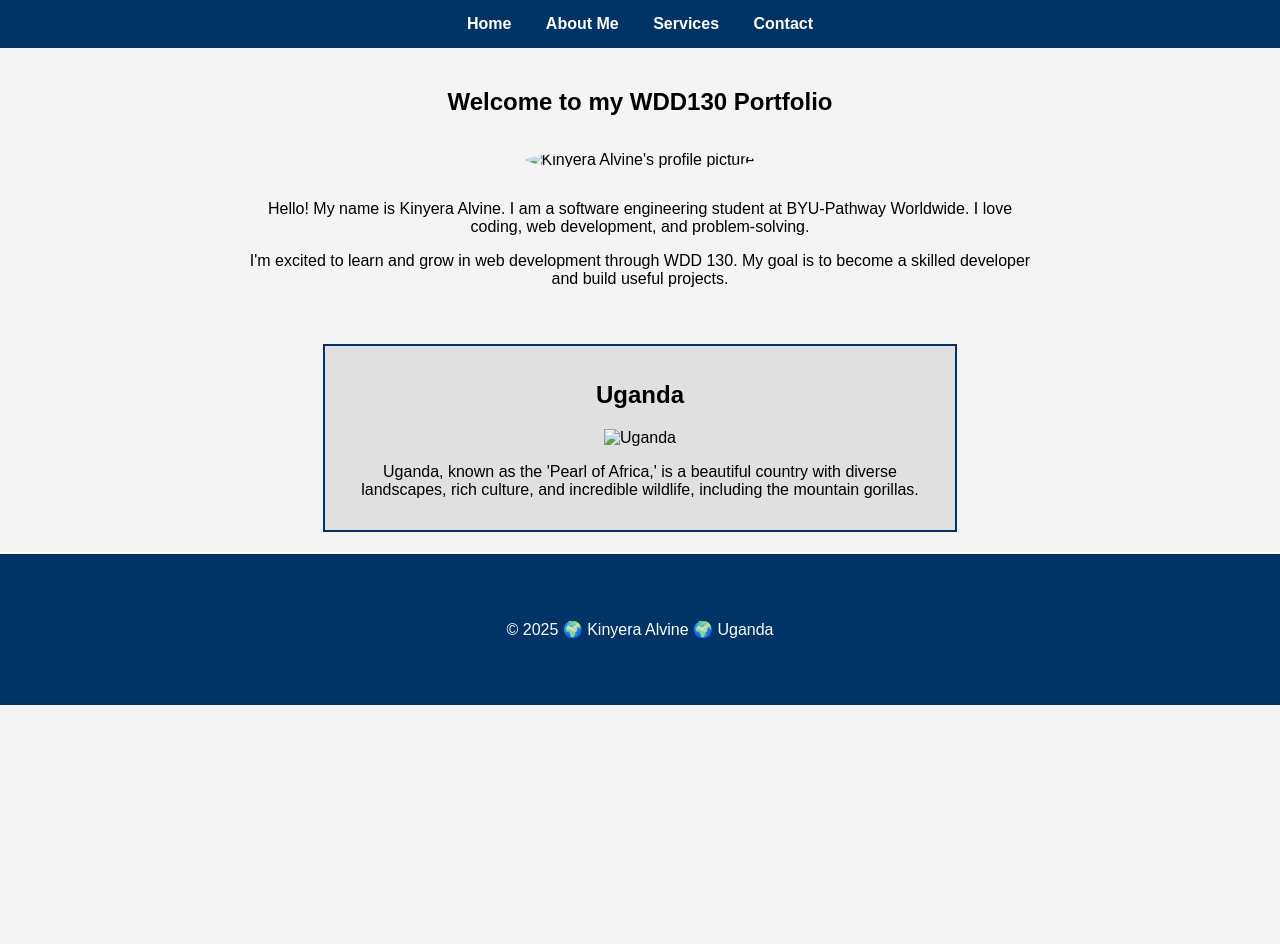
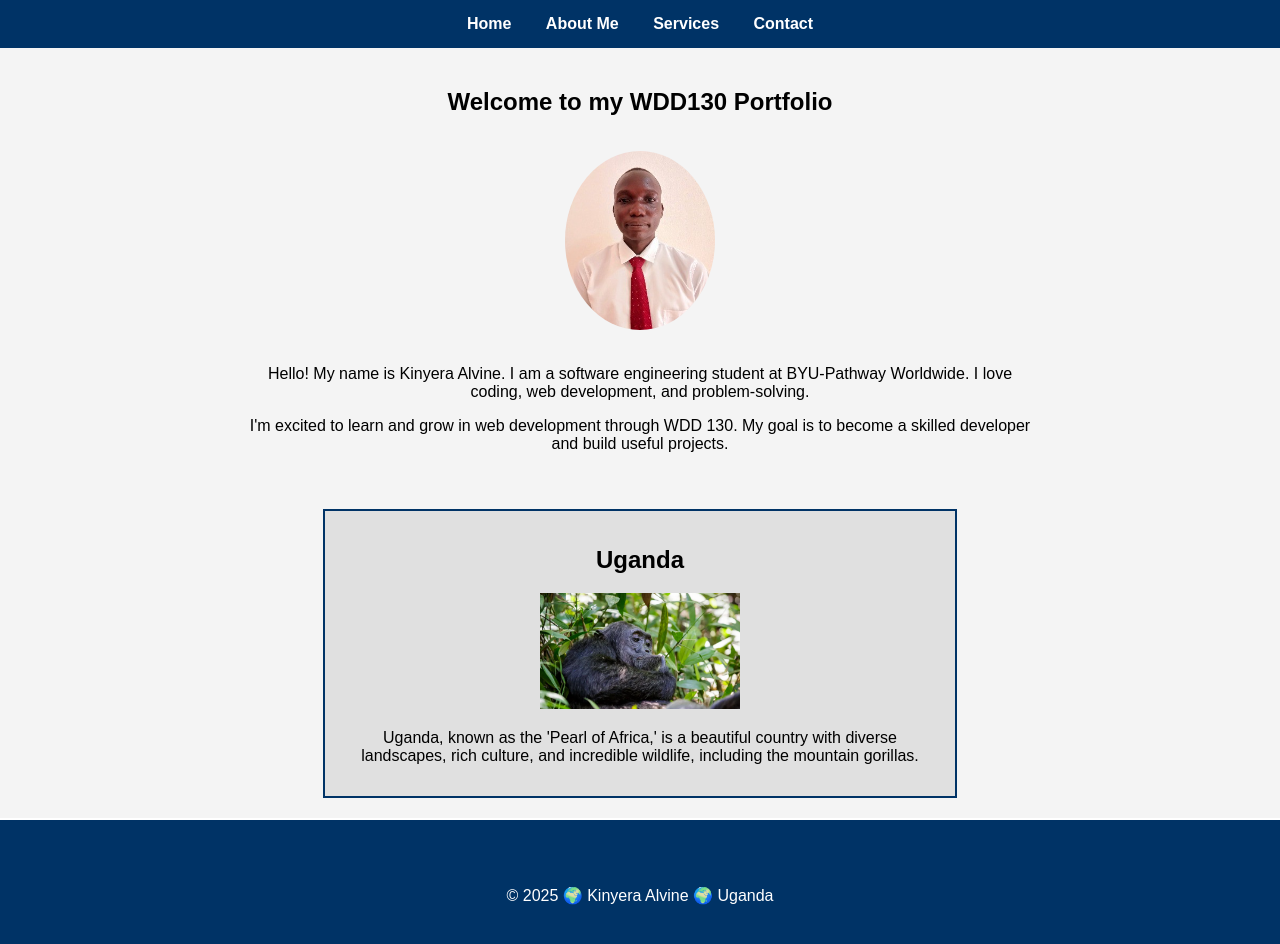
Before and after one commit to alvine2/wdd130, a plain HTML site: page index.html in a window 1280 px wide. Before the commit the page ends 800 px from the top, so only its background shows below. Drawn offline with Linux system fonts and the light colour scheme; the site is published under a folder, as on GitHub Pages, so addresses that start at the root find nothing.

Commit message:
adjusted picture display

```diff
--- a/index.html
+++ b/index.html
@@ -19,13 +19,13 @@
     </header>
     <main>
         <h2>Welcome to my WDD130 Portfolio</h2>
-        <img src="/wwr/images/Profile.jpeg" alt="Kinyera Alvine's profile picture">
+        <img src="wwr/images/Profile.jpeg" alt="Kinyera Alvine's profile picture">
         <p>Hello! My name is Kinyera Alvine. I am a software engineering student at BYU-Pathway Worldwide. I love coding, web development, and problem-solving.</p>
         <p>I'm excited to learn and grow in web development through WDD 130. My goal is to become a skilled developer and build useful projects.</p>
     </main>
      <aside>
         <h2>Uganda</h2>
-        <img src="/wwr/images/uganda.jpeg" alt="Uganda">
+        <img src="wwr/images/uganda.jpeg" alt="Uganda">
         <p>Uganda, known as the 'Pearl of Africa,' is a beautiful country with diverse landscapes, rich culture, and incredible wildlife, including the mountain gorillas.</p>
     </aside>
     <footer>
```
